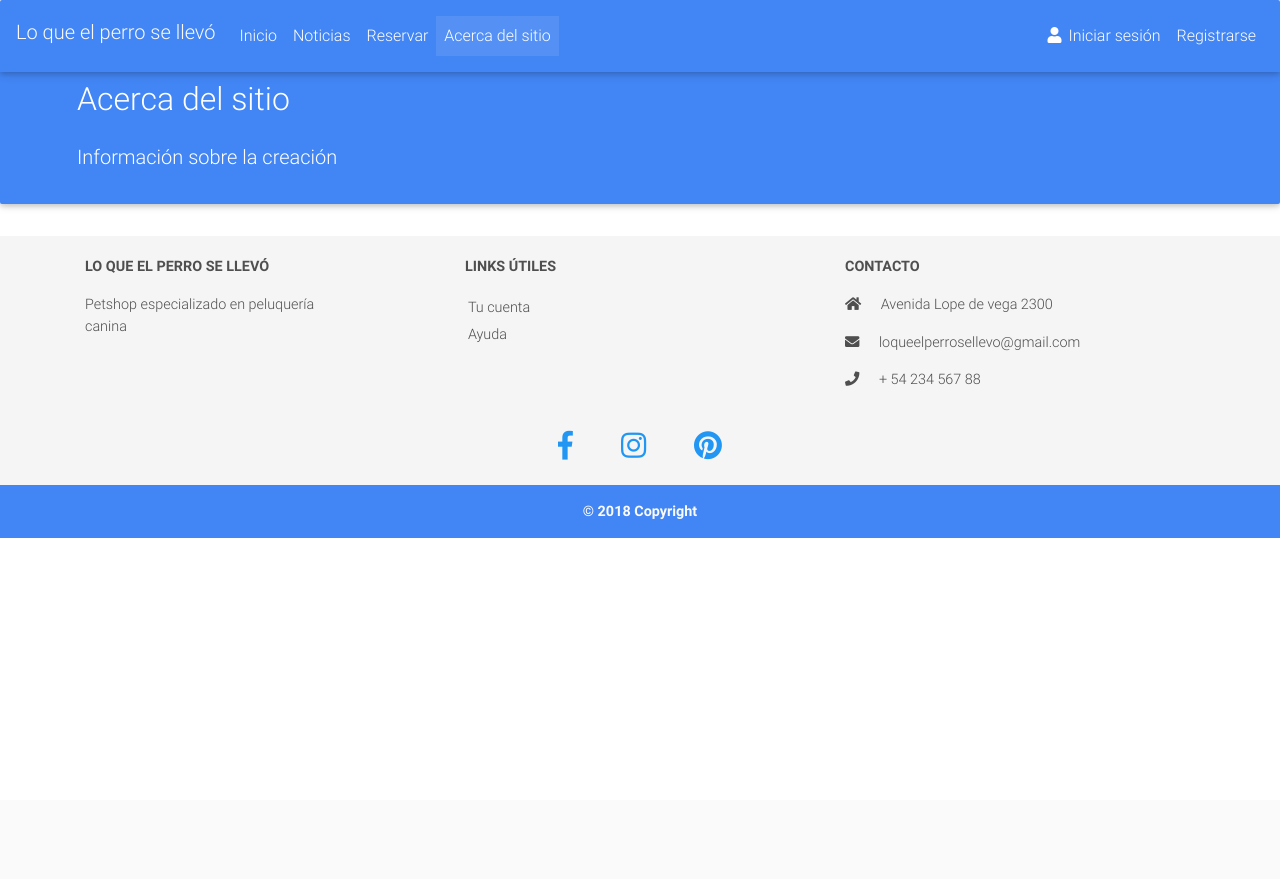
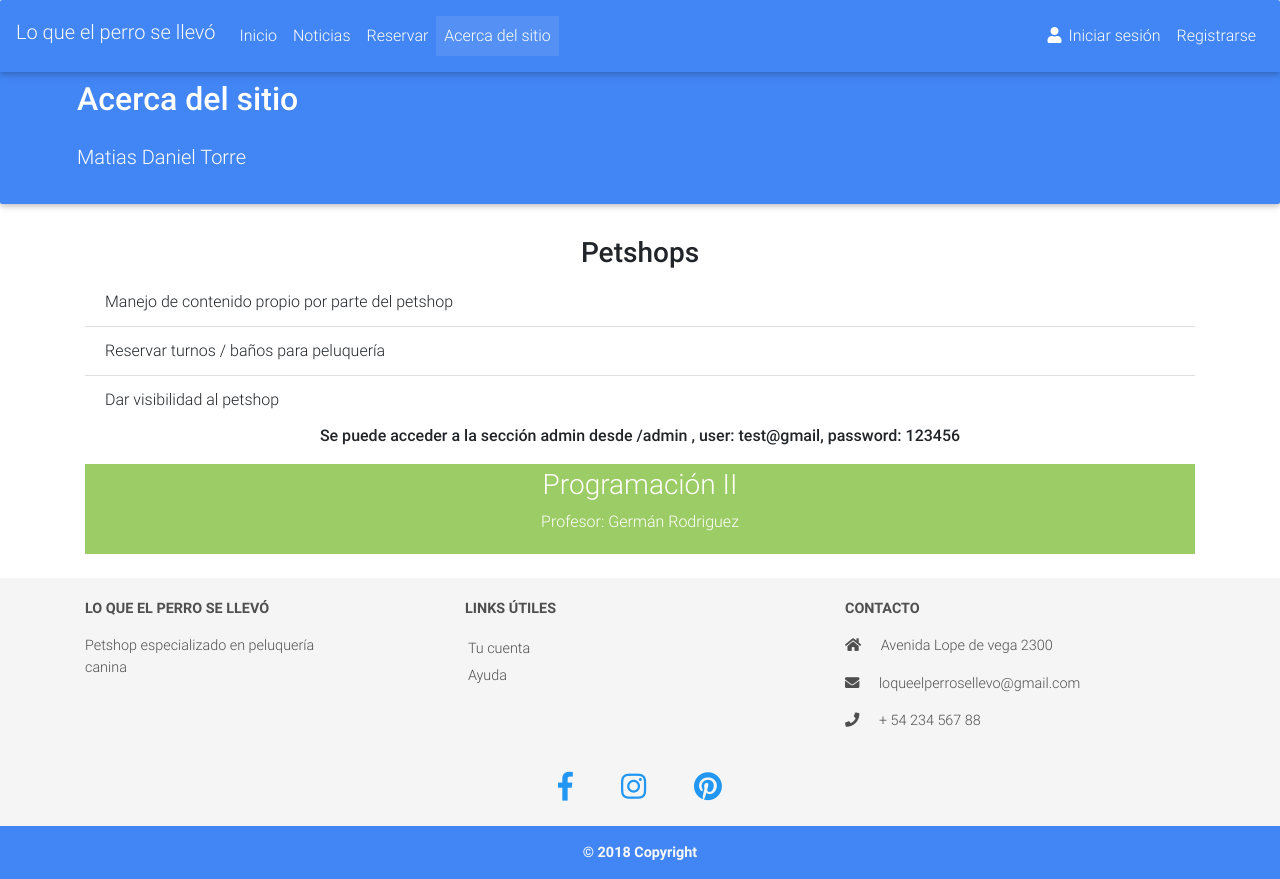
Before and after one commit to mtorre4580/petShop-schedule, a PHP site: page /index.php?section=info in a window 1280 px wide. Before the commit the page ends 538 px from the top, so only its background shows below. Run offline with PHP 8.4, Linux system fonts and the light colour scheme.

Commit message:
feat: add page info, add pdfs, der

```diff
--- a/css/main.css
+++ b/css/main.css
@@ -241,3 +241,13 @@
 .link-selected {
     font-weight: bold;
 }
+.subtitle_profesor {
+    text-align: center;
+    margin: 0;
+    padding: 4px 0;
+    background-color: #9CCC65;
+    color: #fff;
+}
+.font-bold {
+    font-weight: 500;
+}
--- a/modules/detail.php
+++ b/modules/detail.php
@@ -58,7 +58,7 @@
                     <form id="form_send_comment" action="actions/sendComment.php" method="post">
                         <div class="md-form">
                             <i class="fas fa-pencil-alt prefix"></i>
-                            <textarea name="comment" id="comment" class="md-textarea form-control" rows="3" columns="2"></textarea>
+                            <textarea name="comment" id="comment" class="md-textarea form-control" rows="3"></textarea>
                             <input type="hidden" name="idNew" value="<?php echo $id; ?>" />
                             <div>
                                 <p id="errFormComment" class="invalid"><?php echo $invalidRequest ?></p>
--- a/modules/info.php
+++ b/modules/info.php
@@ -2,10 +2,22 @@
     <div class="jumbotron jumbotron-fluid jumbotron_register primary-color text-white">
         <div class="container">
             <h2 class="h2-reponsive mb-4 mt-2 font-bold">Acerca del sitio</h2>
-            <p class="lead">Información sobre la creación</p>
+            <p class="lead">Matias Daniel Torre</p>
         </div>
     </div>
     <div class="container">
-
+        <section>
+            <h3 class="text-center font-bold">Petshops</h3>
+            <ul class="list-group list-group-flush">
+                <li class="list-group-item">Manejo de contenido propio por parte del petshop</li>
+                <li class="list-group-item">Reservar turnos / baños para peluquería</li>
+                <li class="list-group-item">Dar visibilidad al petshop </li>
+            </ul>
+        </section>
+        <p class="text-center font-bold">Se puede acceder a la sección admin desde /admin , user: test@gmail, password: 123456</p>
+        <section class="subtitle_profesor">
+            <h3>Programación II</h3>
+            <p>Profesor: Germán Rodriguez</p>
+        </section>
     </div>
 </section>
```
Also changed, not shown: DER.png (added), 2 other files.
